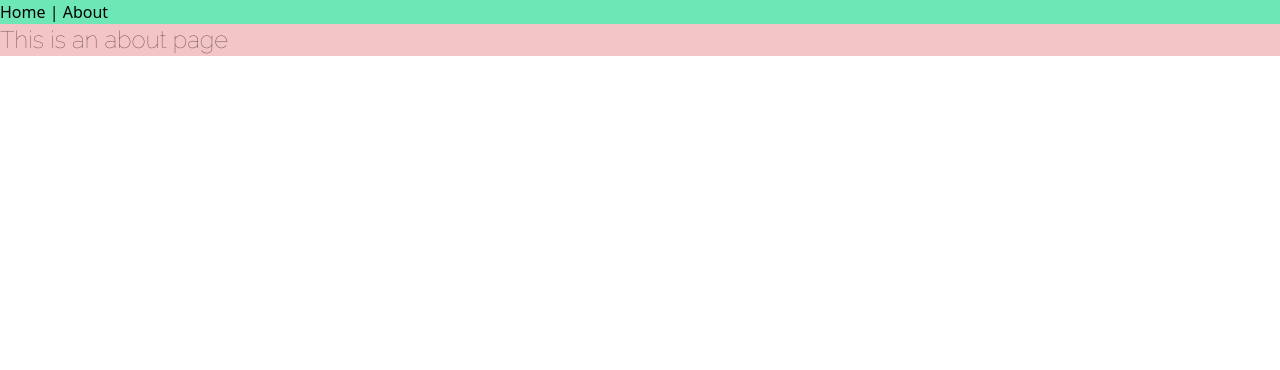
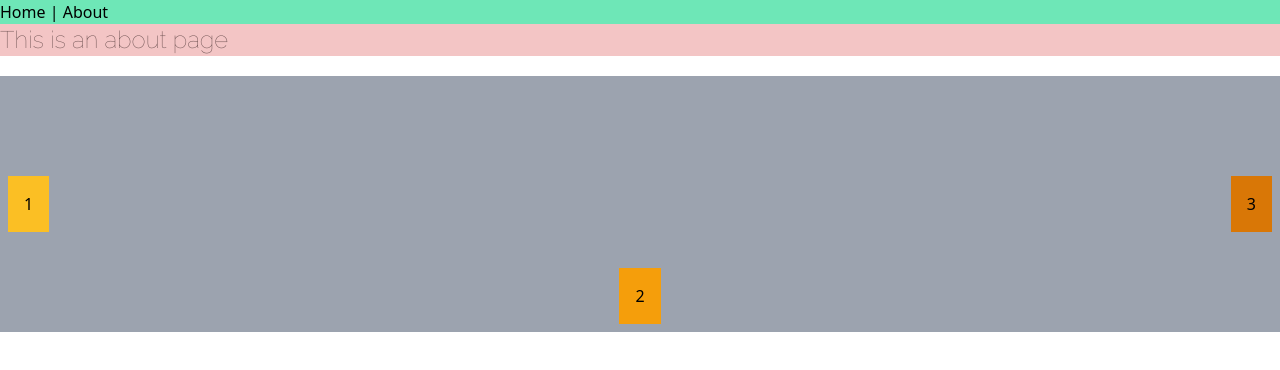
Before and after one commit to CarlosCapriel/test-projects-vue, a Vue app: page /about in a window 1280 px wide. Shown: the top 370 px of the page. Built offline with nearby package versions, Linux system fonts and the light colour scheme.

Commit message:
practice with flex on tailwind css

```diff
--- a/src/views/About.vue
+++ b/src/views/About.vue
@@ -3,5 +3,12 @@
     <h1 class="bg-cream-100 text-cream-400 font-rale font-thin text-2xl">
       This is an about page
     </h1>
+    <div class="container mx-auto mt-5 text-center">
+      <div class="bg-gray-400 h-64 flex flex-wrap justify-between items-center">
+        <div class="bg-yellow-400 p-4 m-2">1</div>
+        <div class="bg-yellow-500 p-4 m-2 self-end">2</div>
+        <div class="bg-yellow-600 p-4 m-2">3</div>
+      </div>
+    </div>
   </div>
 </template>
```
